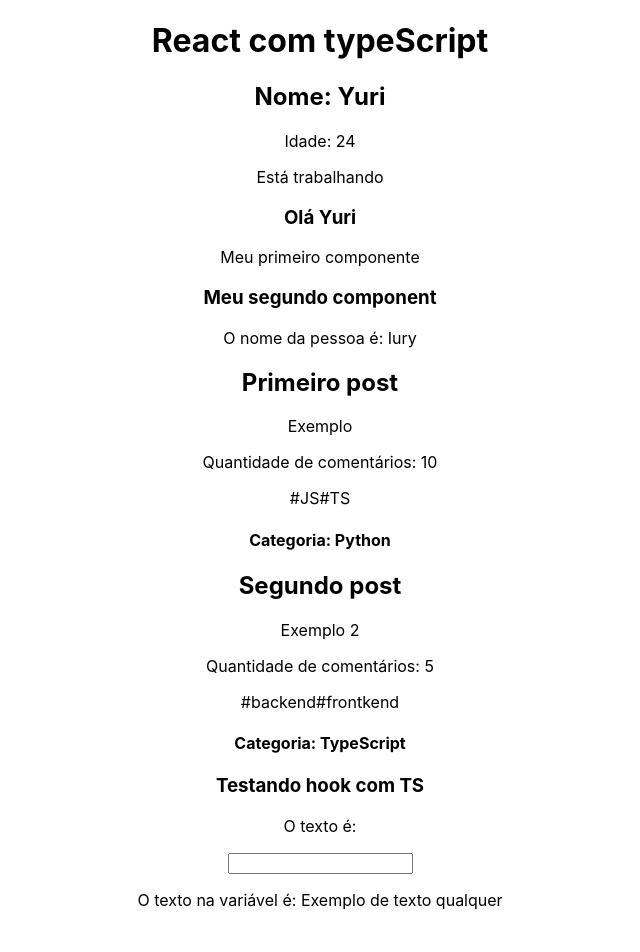
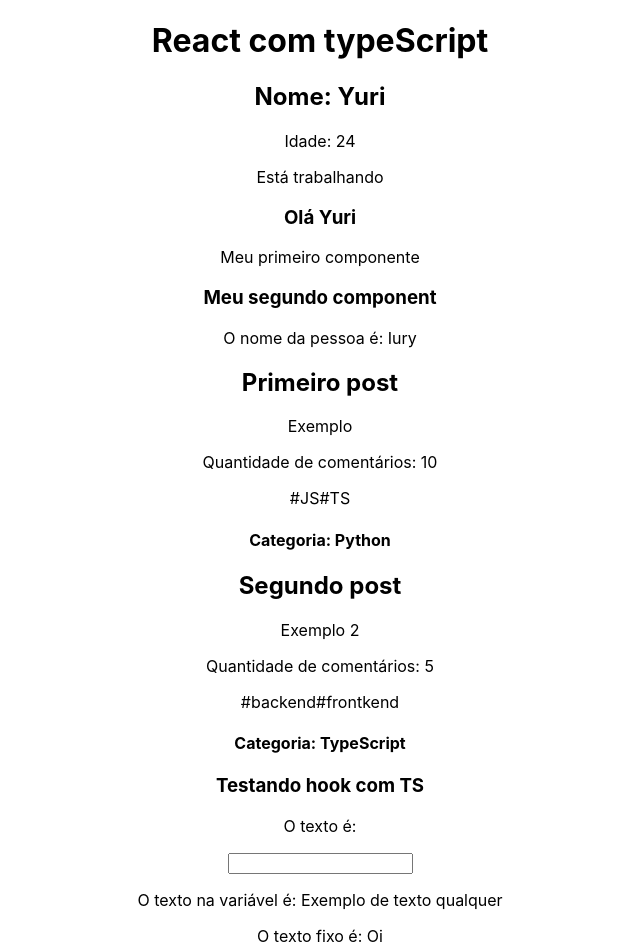
Before and after one commit to YuriCF1/Proj.Study-React-14, a React (Create React App) app: page / in a window 1280 px wide. Shown: the top 952 px of the page, without its empty margins (320-960 px from the left). Before the commit the page ends 926 px from the top, so only its background shows below. Built offline with nearby package versions, Linux system fonts and the light colour scheme.

Commit message:
Creating context

```diff
--- a/src/App.tsx
+++ b/src/App.tsx
@@ -1,4 +1,4 @@
-import React from "react";
+import React, { createContext } from "react";
 
 import "./App.css";
 
@@ -15,6 +15,15 @@ import State from "./components/State";
 //8 - Type
 type textOrNull = string | null;
 type fixed = "Oi" | "Olá" | "Bom dia!";
+
+// 9 - Context
+interface IAppContext {
+  language: string;
+  framework: string;
+  projects: number;
+}
+
+export const AppContext = createContext<IAppContext | null>(null);
 
 function App() {
   //1 - Variáveis
@@ -36,7 +45,15 @@ function App() {
 
   const testandoFixed: fixed = "Oi"; //Ele não permite qualquer outro tipo de texto, nem um 'oi'
 
+  //9 - Context
+  const contextValue: IAppContext = {
+    language: "Javascript",
+    framework: "Express",
+    projects: 5,
+  };
+
   return (
+    <AppContext.Provider value={contextValue}>
       <div className="App">
         <h1>React com typeScript</h1>
         <h2>Nome: {name}</h2>
@@ -62,7 +79,9 @@ function App() {
         <State />
         {myText && <p>O texto na variável é: {myText}</p>}
         {mySecondText && <p>O texto na segunda variável é: {mySecondText}</p>}
+        {testandoFixed && <p>O texto fixo é: {testandoFixed}</p>}
       </div>
+    </AppContext.Provider>
   );
 }
 
```
Lines whose indentation alone changed are shown as unchanged.
